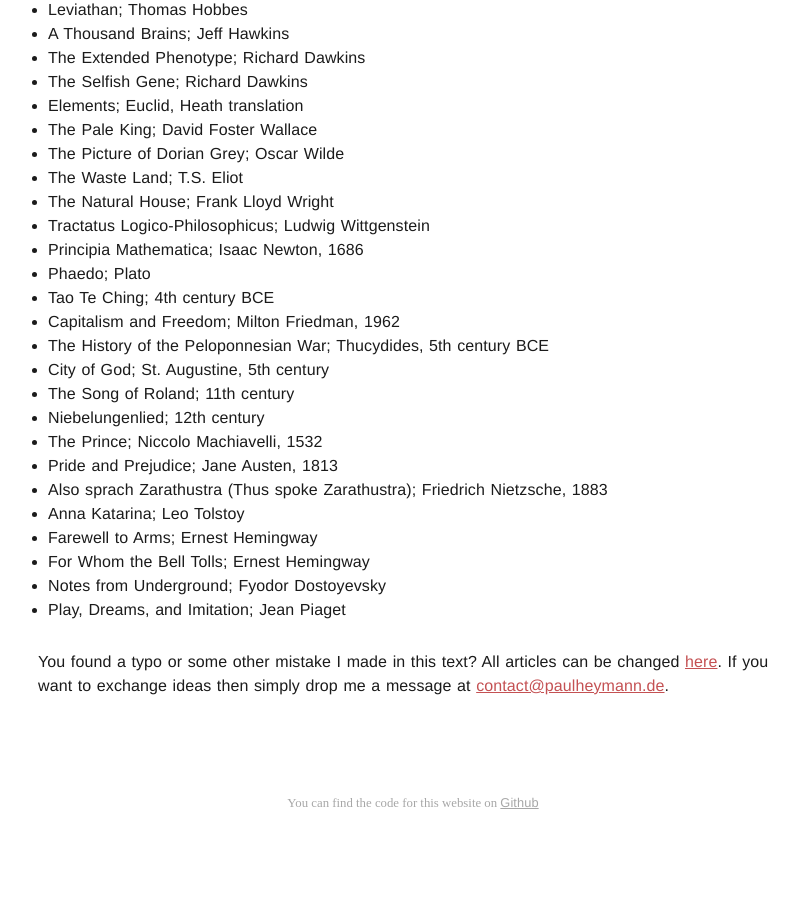
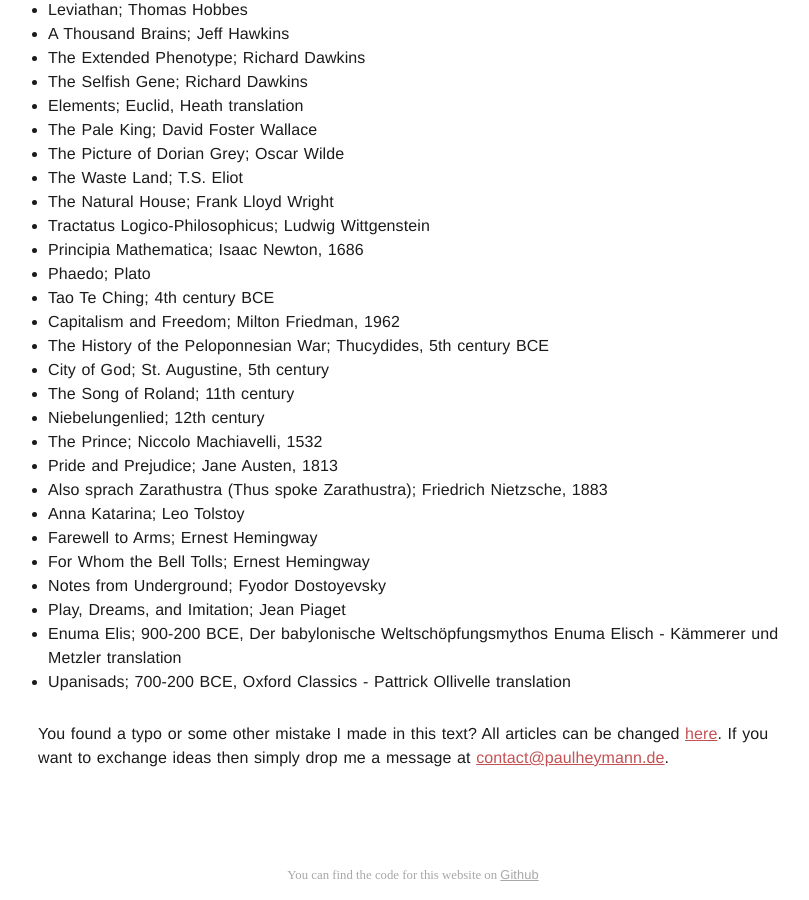
Before and after one commit to pheymann/paulheymann-website, a Jekyll site: the page built from _posts/2023-11-24-antilibrary.md, in a window 1280 px wide and 900 px high, scrolled down 2921 px. Shown: the whole window, without its empty margins (227-1036 px from the left). Built offline with Jekyll 4.4.1, drawn with Linux system fonts in a browser that asks for light colours; before the commit the page ends 3749 px from its top, so only the background shows below that.

Commit message:
antilibrary: add new unread titles

```diff
--- a/_posts/2023-11-24-antilibrary.md
+++ b/_posts/2023-11-24-antilibrary.md
@@ -126,3 +126,5 @@
 * For Whom the Bell Tolls; Ernest Hemingway
 * Notes from Underground; Fyodor Dostoyevsky
 * Play, Dreams, and Imitation; Jean Piaget
+* Enuma Elis; 900-200 BCE, Der babylonische Weltschöpfungsmythos Enuma Elisch - Kämmerer und Metzler translation
+* Upanisads; 700-200 BCE, Oxford Classics - Pattrick Ollivelle translation
```
